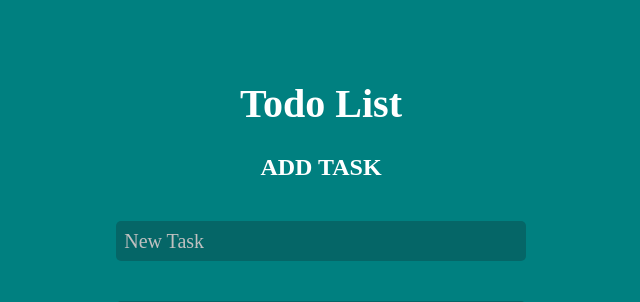
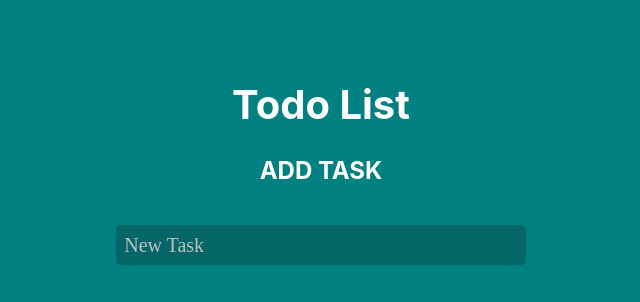
Before and after one commit to kobakichi/RareTECH-React-Todo-Task, a React (Create React App) app: page / in a window 1280 px wide. Shown: the top 302 px of the page, without its empty margins (319-959 px from the left). Built offline with nearby package versions, Linux system fonts and the light colour scheme.

Commit message:
update: refactoring components

```diff
--- a/src/App.js
+++ b/src/App.js
@@ -1,23 +1,24 @@
+/**
+ * App
+ * @package src
+ */
 import React, { useState } from "react";
+/* components */
+import { AddTodo } from "./components/AddTodo";
+import { TodoList } from "./components/TodoList";
+import { SearchTodo } from "./components/SearchTodo";
+/* constants */
+import { INIT_TODO_LIST } from "./constants/data";
+/* styles */
 import "./App.css";
-import Input from "./components/Input";
-import Title from "./components/Title";
-import Todolist from "./components/Todolist";
-import Search from "./components/Search";
 
-function App() {
-  // 最初のTodoリストの配列
-  const initialState = [
-    {
-      task: "Task1",
-    },
-    {
-      task: "Task2",
-    },
-  ];
-
+/**
+ * App
+ * @returns
+ */
+export const App = () => {
   // 上で定義した配列をuseStateでtodosに入れる
-  const [todos, setTodos] = useState(initialState);
+  const [todos, setTodos] = useState(INIT_TODO_LIST);
 
   // Searchコンポーネントで入力されたキーワードを保存するステート
   const [searchKeyword, setSearchKeyword] = useState("");
@@ -28,10 +29,10 @@
 
   return (
     <div className="wrapper">
-      <Title title={"Todo List"} />
-      <Input todos={todos} setTodos={setTodos} />
-      <Search todos={todos} value={searchKeyword} onChange={handleSearch} />
-      <Todolist
+      <h1>Todo List</h1>
+      <AddTodo todos={todos} setTodos={setTodos} />
+      <SearchTodo todos={todos} value={searchKeyword} onChange={handleSearch} />
+      <TodoList
         todos={todos}
         setTodos={setTodos}
         searchKeyword={searchKeyword}
@@ -39,6 +40,4 @@
       />
     </div>
   );
-}
-
-export default App;
+};
--- a/src/components/Title.jsx
+++ /dev/null
@@ -1,7 +0,0 @@
-import React from "react";
-
-const Title = (props) => {
-  return <h1>{props.title}</h1>;
-};
-
-export default Title;
--- /dev/null
+++ b/src/constants/data.js
@@ -0,0 +1,16 @@
+/**
+ * data
+ * @package constants
+ */
+
+/**
+ * Todoリスト初期値
+ */
+export const INIT_TODO_LIST = [
+  {
+    task: "Task1",
+  },
+  {
+    task: "Task2",
+  },
+];
```
Also changed, not shown: src/components/AddTodo.jsx (renamed from src/components/Input.jsx, +10 -3 lines), src/components/SearchTodo.jsx (renamed from src/components/Search.jsx, +10 -3 lines), src/components/Todolist.jsx (+10 -3 lines), src/index.js (+7 -6 lines).
